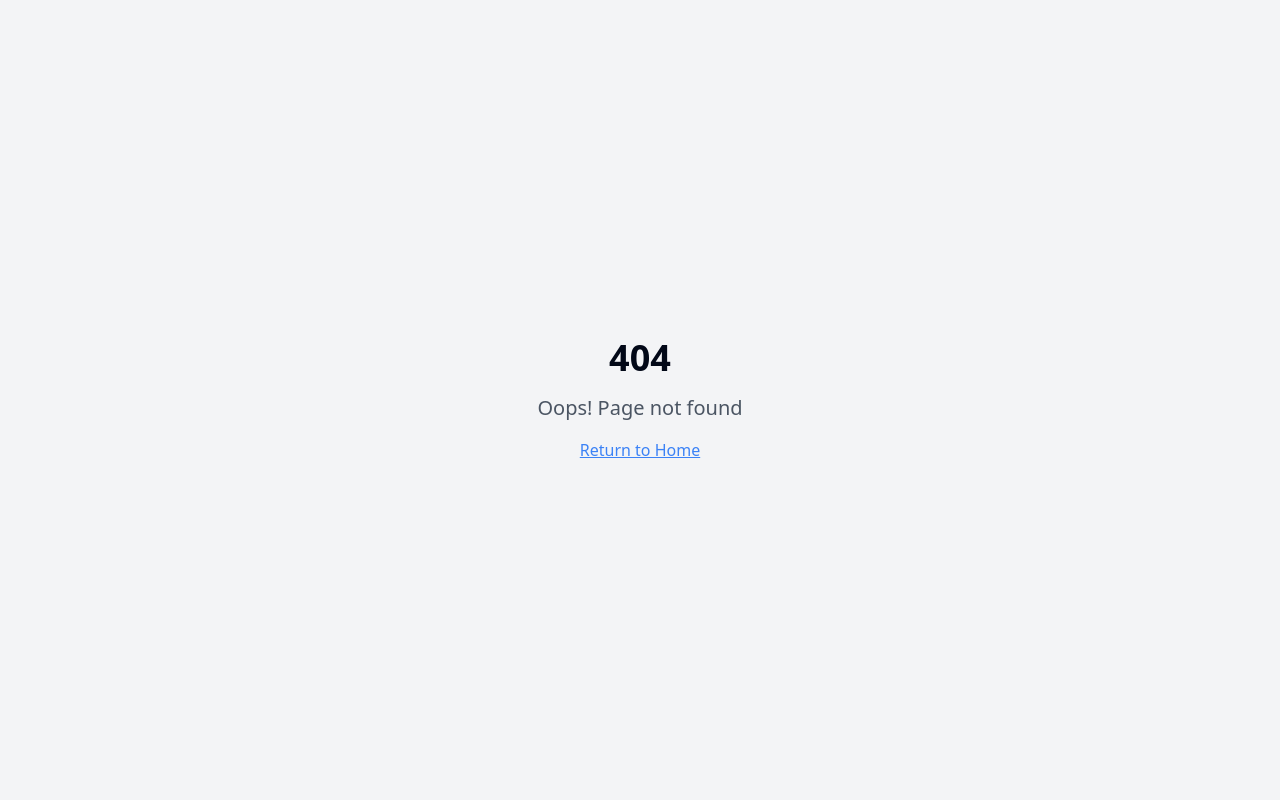
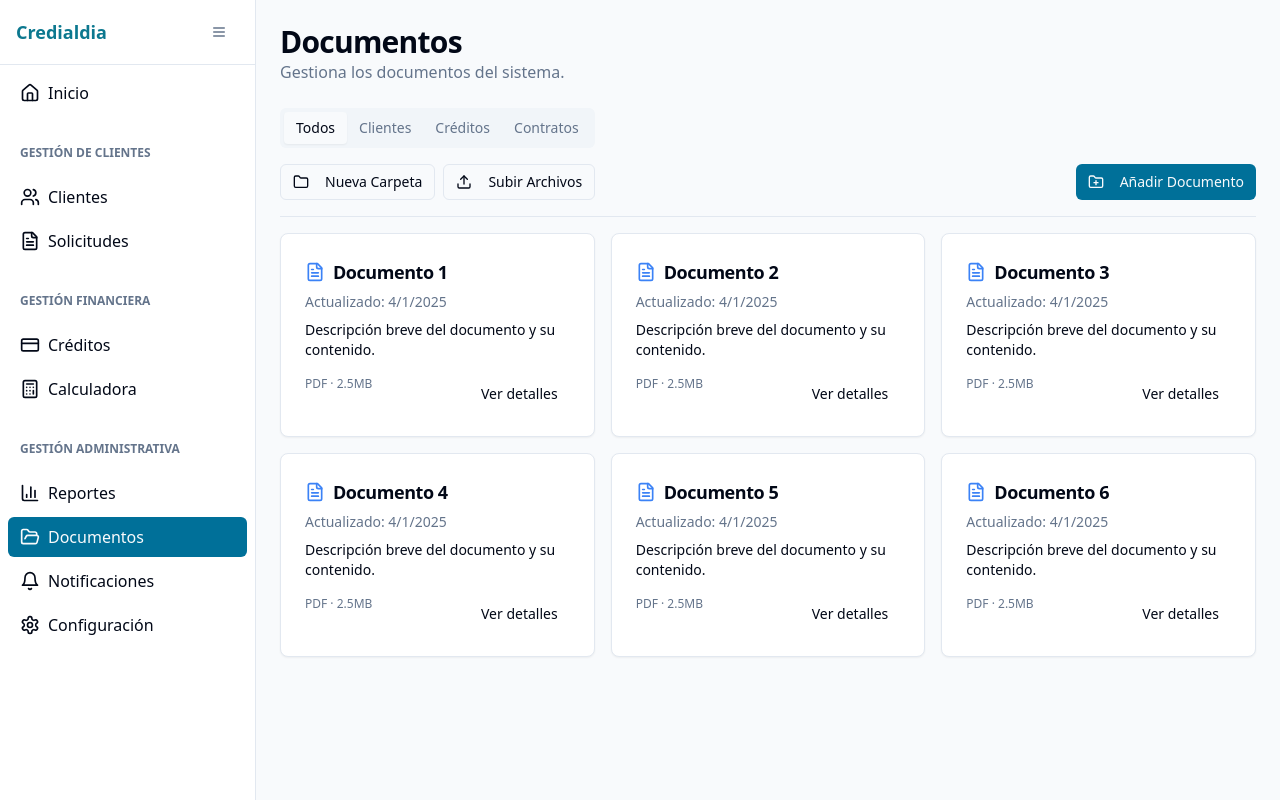
Before and after one commit to Ariza195820/credialdia-127d4fd0, a React (Vite) app: page /documents in a window 1280 px wide. Before the commit this address had no page. Built offline with nearby package versions, Linux system fonts and the light colour scheme.

Commit message:
Add Documents page to admin section
Create a new "Documents" page within the "Gestion Administrativa" section of the sidebar.

```diff
--- a/src/App.tsx
+++ b/src/App.tsx
@@ -9,6 +9,7 @@ import Dashboard from "@/pages/Dashboard";
 import Clients from "@/pages/Clients";
 import ClientForm from "@/components/ClientForm";
 import Calculator from "@/pages/Calculator";
+import Documents from "@/pages/Documents";
 import NotFound from "@/pages/NotFound";
 
 const queryClient = new QueryClient();
@@ -24,6 +25,7 @@ const App = () => (
           <Route path="/clients" element={<Layout><Clients /></Layout>} />
           <Route path="/clients/new" element={<Layout><ClientForm /></Layout>} />
           <Route path="/calculator" element={<Layout><Calculator /></Layout>} />
+          <Route path="/documents" element={<Layout><Documents /></Layout>} />
           {/* ADD ALL CUSTOM ROUTES ABOVE THE CATCH-ALL "*" ROUTE */}
           <Route path="*" element={<NotFound />} />
         </Routes>
--- a/src/components/Sidebar.tsx
+++ b/src/components/Sidebar.tsx
@@ -1,8 +1,9 @@
+
 import React, { useState } from 'react';
 import { Link, useLocation } from 'react-router-dom';
 import { Button } from '@/components/ui/button';
 import { cn } from '@/lib/utils';
-import { Home, Users, BarChart3, FileText, Settings, Menu, CreditCard, Bell, Calculator } from 'lucide-react';
+import { Home, Users, BarChart3, FileText, Settings, Menu, CreditCard, Bell, Calculator, FolderOpen } from 'lucide-react';
 
 const Sidebar = () => {
   const [expanded, setExpanded] = useState(true);
@@ -39,6 +40,11 @@ const Sidebar = () => {
     name: 'Reportes',
     icon: <BarChart3 size={20} />,
     path: '/reports',
+    section: 'admin'
+  }, {
+    name: 'Documentos',
+    icon: <FolderOpen size={20} />,
+    path: '/documents',
     section: 'admin'
   }, {
     name: 'Notificaciones',
--- /dev/null
+++ b/src/pages/Documents.tsx
@@ -0,0 +1,143 @@
+
+import React from 'react';
+import { Card, CardContent, CardDescription, CardHeader, CardTitle } from "@/components/ui/card";
+import { FileText, Folder, FolderPlus, Upload } from 'lucide-react';
+import { Button } from '@/components/ui/button';
+import { Tabs, TabsContent, TabsList, TabsTrigger } from "@/components/ui/tabs";
+import { Separator } from '@/components/ui/separator';
+
+const Documents = () => {
+  return (
+    <div className="space-y-6">
+      <div>
+        <h1 className="text-3xl font-bold tracking-tight">Documentos</h1>
+        <p className="text-muted-foreground">Gestiona los documentos del sistema.</p>
+      </div>
+
+      <Tabs defaultValue="todos" className="space-y-4">
+        <TabsList>
+          <TabsTrigger value="todos">Todos</TabsTrigger>
+          <TabsTrigger value="clientes">Clientes</TabsTrigger>
+          <TabsTrigger value="creditos">Créditos</TabsTrigger>
+          <TabsTrigger value="contratos">Contratos</TabsTrigger>
+        </TabsList>
+
+        <TabsContent value="todos" className="space-y-4">
+          <div className="flex justify-between items-center">
+            <div className="flex gap-2">
+              <Button variant="outline" size="sm">
+                <Folder className="h-4 w-4 mr-2" />
+                Nueva Carpeta
+              </Button>
+              <Button variant="outline" size="sm">
+                <Upload className="h-4 w-4 mr-2" />
+                Subir Archivos
+              </Button>
+            </div>
+            <Button size="sm">
+              <FolderPlus className="h-4 w-4 mr-2" />
+              Añadir Documento
+            </Button>
+          </div>
+
+          <Separator />
+
+          <div className="grid grid-cols-1 md:grid-cols-2 lg:grid-cols-3 gap-4">
+            {Array.from({length: 6}).map((_, i) => (
+              <Card key={i}>
+                <CardHeader className="pb-2">
+                  <CardTitle className="flex items-center gap-2 text-lg">
+                    <FileText className="h-5 w-5 text-blue-500" />
+                    Documento {i + 1}
+                  </CardTitle>
+                  <CardDescription>Actualizado: {new Date().toLocaleDateString()}</CardDescription>
+                </CardHeader>
+                <CardContent>
+                  <p className="text-sm">Descripción breve del documento y su contenido.</p>
+                  <div className="flex justify-between mt-4">
+                    <span className="text-xs text-muted-foreground">PDF · 2.5MB</span>
+                    <Button variant="ghost" size="sm">Ver detalles</Button>
+                  </div>
+                </CardContent>
+              </Card>
+            ))}
+          </div>
+        </TabsContent>
+
+        <TabsContent value="clientes" className="space-y-4">
+          <p className="text-muted-foreground">Documentación relacionada con los clientes.</p>
+          <div className="grid grid-cols-1 md:grid-cols-2 lg:grid-cols-3 gap-4">
+            {Array.from({length: 3}).map((_, i) => (
+              <Card key={i}>
+                <CardHeader className="pb-2">
+                  <CardTitle className="flex items-center gap-2 text-lg">
+                    <FileText className="h-5 w-5 text-green-500" />
+                    Cliente Doc {i + 1}
+                  </CardTitle>
+                  <CardDescription>Actualizado: {new Date().toLocaleDateString()}</CardDescription>
+                </CardHeader>
+                <CardContent>
+                  <p className="text-sm">Documentación de cliente.</p>
+                  <div className="flex justify-between mt-4">
+                    <span className="text-xs text-muted-foreground">PDF · 1.2MB</span>
+                    <Button variant="ghost" size="sm">Ver detalles</Button>
+                  </div>
+                </CardContent>
+              </Card>
+            ))}
+          </div>
+        </TabsContent>
+
+        <TabsContent value="creditos" className="space-y-4">
+          <p className="text-muted-foreground">Documentación relacionada con créditos.</p>
+          <div className="grid grid-cols-1 md:grid-cols-2 lg:grid-cols-3 gap-4">
+            {Array.from({length: 2}).map((_, i) => (
+              <Card key={i}>
+                <CardHeader className="pb-2">
+                  <CardTitle className="flex items-center gap-2 text-lg">
+                    <FileText className="h-5 w-5 text-amber-500" />
+                    Crédito Doc {i + 1}
+                  </CardTitle>
+                  <CardDescription>Actualizado: {new Date().toLocaleDateString()}</CardDescription>
+                </CardHeader>
+                <CardContent>
+                  <p className="text-sm">Documentación de crédito.</p>
+                  <div className="flex justify-between mt-4">
+                    <span className="text-xs text-muted-foreground">PDF · 0.8MB</span>
+                    <Button variant="ghost" size="sm">Ver detalles</Button>
+                  </div>
+                </CardContent>
+              </Card>
+            ))}
+          </div>
+        </TabsContent>
+
+        <TabsContent value="contratos" className="space-y-4">
+          <p className="text-muted-foreground">Contratos y documentos legales.</p>
+          <div className="grid grid-cols-1 md:grid-cols-2 lg:grid-cols-3 gap-4">
+            {Array.from({length: 4}).map((_, i) => (
+              <Card key={i}>
+                <CardHeader className="pb-2">
+                  <CardTitle className="flex items-center gap-2 text-lg">
+                    <FileText className="h-5 w-5 text-purple-500" />
+                    Contrato {i + 1}
+                  </CardTitle>
+                  <CardDescription>Actualizado: {new Date().toLocaleDateString()}</CardDescription>
+                </CardHeader>
+                <CardContent>
+                  <p className="text-sm">Contrato legal.</p>
+                  <div className="flex justify-between mt-4">
+                    <span className="text-xs text-muted-foreground">PDF · 1.5MB</span>
+                    <Button variant="ghost" size="sm">Ver detalles</Button>
+                  </div>
+                </CardContent>
+              </Card>
+            ))}
+          </div>
+        </TabsContent>
+      </Tabs>
+    </div>
+  );
+};
+
+export default Documents;
```
